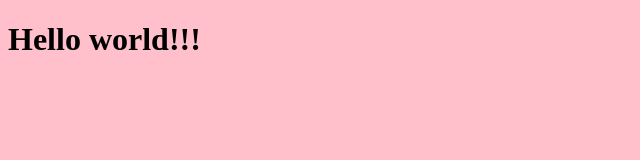
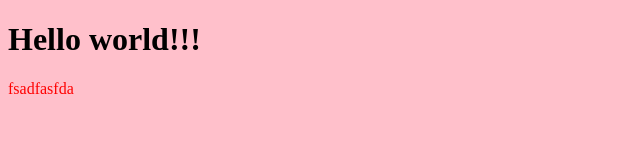
Before and after one commit to levashoffffff/gittet1, a plain HTML site: page index.html in a window 1280 px wide. Shown: the full height of the page, 0-640 px from the left. Drawn offline with Linux system fonts and the light colour scheme.

Commit message:
Наши первые изменения

```diff
--- a/css/style.css
+++ b/css/style.css
@@ -1,3 +1,7 @@
 body {
     background-color: pink;
 }
+
+p {
+    color: red;
+}
--- a/index.html
+++ b/index.html
@@ -8,5 +8,6 @@
 </head>
 <body>
     <h1>Hello world!!!</h1>
+    <p>fsadfasfda</p>
 </body>
 </html>
```
